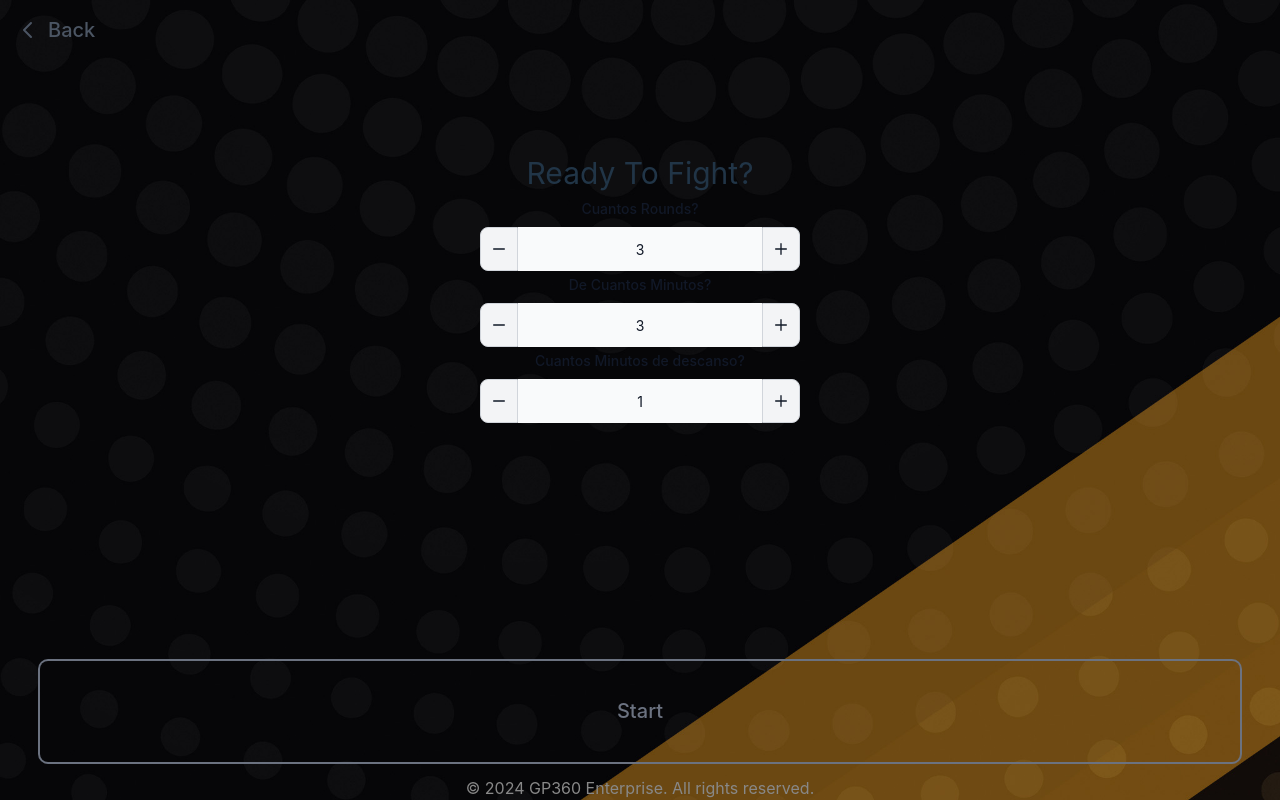
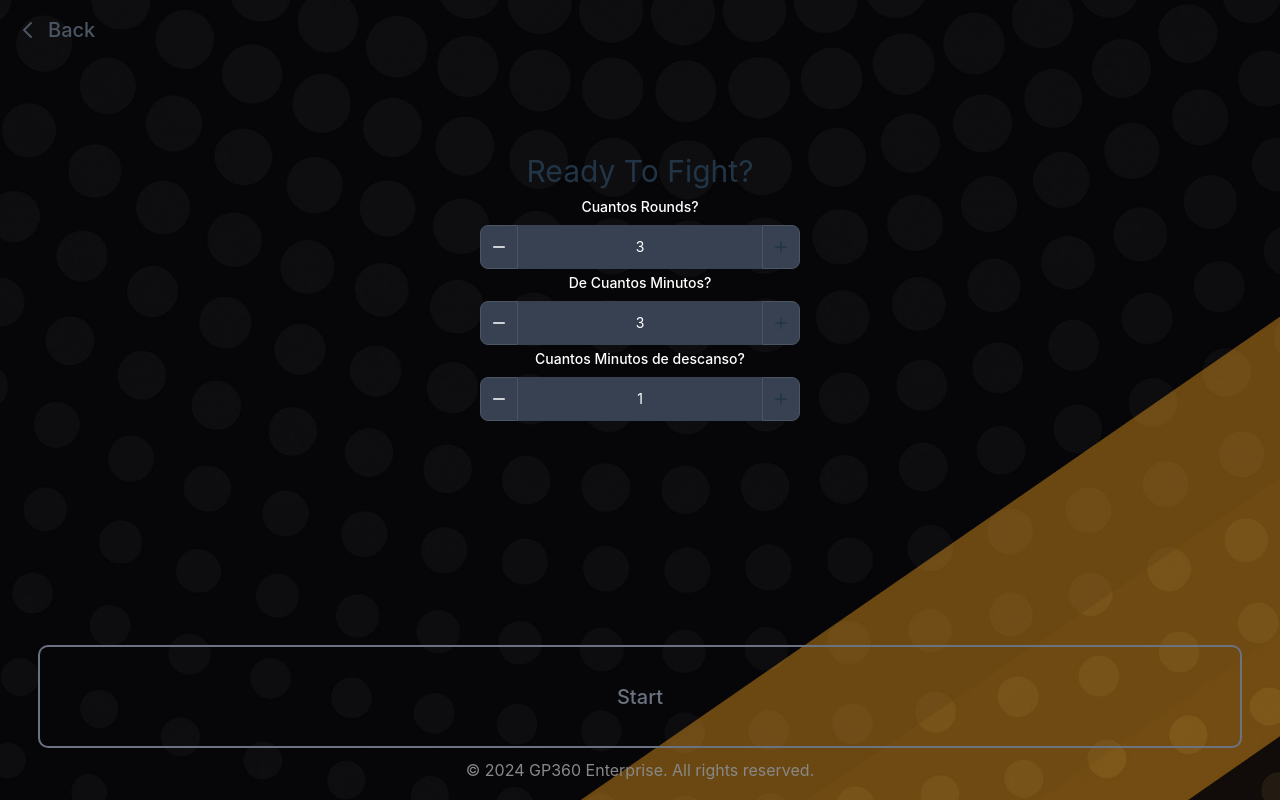
Before and after one commit to gallegoprada/gp360-timer, a React (Vite) app: page /fight in a window 1280 px wide. Built offline with nearby package versions, Linux system fonts and the light colour scheme.

Commit message:
fixing styles

```diff
--- a/src/components/MainLayout.tsx
+++ b/src/components/MainLayout.tsx
@@ -6,7 +6,7 @@ const MainLayout: React.FC<{ children: ReactNode }> = ({ children }) => {
       <div className="flex flex-col gap-10 landscape:gap-2 h-full w-full min-h-screen overflow-y-hidden max-h-screen min-w-screen bg-hero-pattern bg-cover bg-center">
         <div className="flex-1 overflow-y-hidden">{children}</div>
 
-        <div className="read-the-docs flex justify-center items-center">
+        <div className="read-the-docs flex justify-center h-[40px] pb-5 items-center">
           © 2024 GP360 Enterprise. All rights reserved.
         </div>
       </div>
--- a/src/components/NumberInput.tsx
+++ b/src/components/NumberInput.tsx
@@ -26,7 +26,7 @@ export default function NumberInput({
     <div className="max-w-xs mx-auto flex flex-col items-center w-full">
       <label
         htmlFor="quantity-input"
-        className="block mb-2 text-sm font-medium text-gray-900 dark:text-white w-full"
+        className="block mb-2 text-sm font-medium text-white w-full"
       >
         {label}
       </label>
@@ -35,11 +35,11 @@ export default function NumberInput({
           type="button"
           id="decrement-button"
           data-input-counter-decrement="quantity-input"
-          className="bg-gray-100 dark:bg-gray-700 dark:hover:bg-gray-600 dark:border-gray-600 hover:bg-gray-200 border border-gray-300 rounded-l-lg p-3 h-11 focus:ring-gray-100 dark:focus:ring-gray-700 focus:ring-2 focus:outline-none"
+          className="bg-gray-700 hover:bg-gray-600 border-gray-600 rounded-l-lg p-3 h-11 focus:ring-gray-700 focus:ring-2 focus:outline-none"
           onClick={() => handleChange(Math.max(count - 1, 1))}
         >
           <svg
-            className="w-3 h-3 text-gray-900 dark:text-white"
+            className="w-3 h-3 text-white"
             aria-hidden="true"
             xmlns="http://www.w3.org/2000/svg"
             fill="none"
@@ -59,7 +59,7 @@ export default function NumberInput({
           id="quantity-input"
           data-input-counter
           aria-describedby="helper-text-explanation"
-          className="bg-gray-50 border-x-0 border-gray-300 h-11 text-center text-gray-900 text-sm focus:ring-blue-500 focus:border-blue-500 block w-full py-2.5 dark:bg-gray-700 dark:border-gray-600 dark:placeholder-gray-400 dark:text-white dark:focus:ring-blue-500 dark:focus:border-blue-500"
+          className="h-11 text-center  text-sm block w-full py-2.5 bg-gray-700 border-gray-600 placeholder-gray-400 text-white "
           placeholder="3"
           required
           value={count}
@@ -68,11 +68,11 @@ export default function NumberInput({
           type="button"
           id="increment-button"
           data-input-counter-increment="quantity-input"
-          className="bg-gray-100 dark:bg-gray-700 dark:hover:bg-gray-600 dark:border-gray-600 hover:bg-gray-200 border border-gray-300 rounded-r-lg p-3 h-11 focus:ring-gray-100 dark:focus:ring-gray-700 focus:ring-2 focus:outline-none"
+          className=" bg-gray-700 hover:bg-gray-600 border-gray-600  border rounded-r-lg p-3 h-11  focus:ring-gray-700 focus:ring-2 focus:outline-none"
           onClick={() => handleChange(count + 1)}
         >
           <svg
-            className="w-3 h-3 text-gray-900 dark:text-white"
+            className="w-3 h-3text-white"
             aria-hidden="true"
             xmlns="http://www.w3.org/2000/svg"
             fill="none"
```
